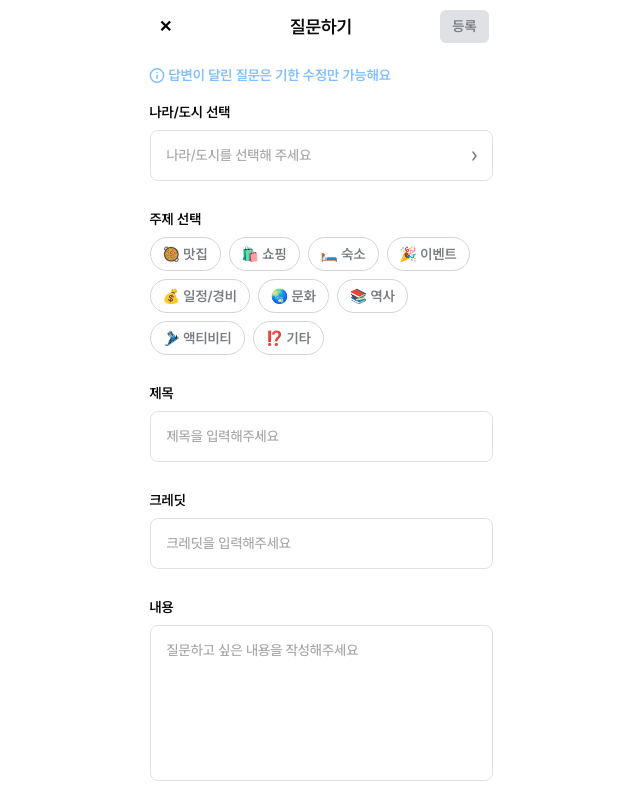
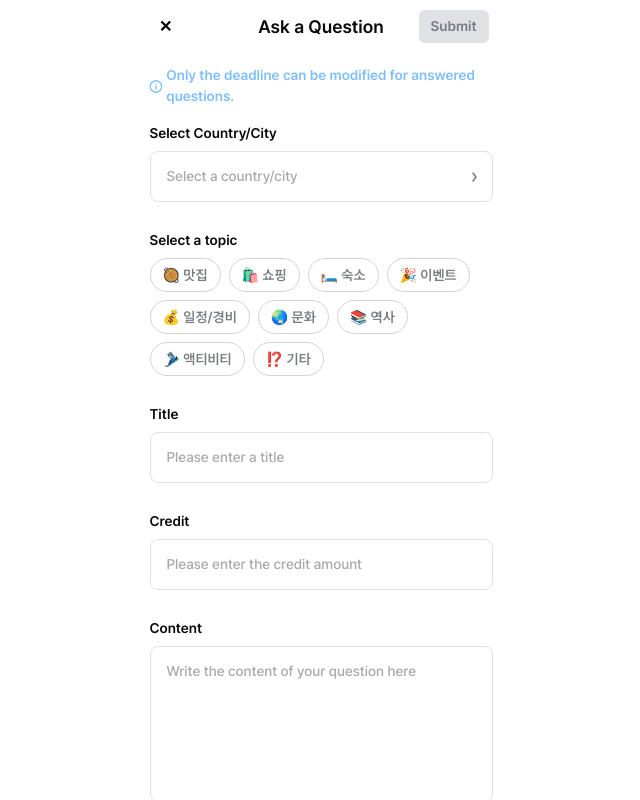
Before and after one commit to DevIruka/trip-connect, a Next.js app: page /request in a window 1280 px wide. Shown: the whole page, without its empty margins (319-959 px from the left). Built offline with nearby package versions, Linux system fonts and the light colour scheme; no server answers.

Commit message:
🌐 transliation : request page 언어지원 수정

```diff
--- /dev/null
+++ b/public/locales/en/request.json
@@ -0,0 +1,28 @@
+{
+    "pageTitle": "Ask a Question",
+    "backButton": "Back",
+    "submitButton": "Submit",
+    "editButton": "Edit",
+    "countryCityLabel": "Select Country/City",
+    "countryCityPlaceholder": "Select a country/city",
+    "countryCityError": "Please select a country/city.",
+    "topicLabel": "Select a topic",
+    "topicError": "Please select a topic.",
+    "titleLabel": "Title",
+    "titlePlaceholder": "Please enter a title",
+    "titleError": "Title is required.",
+    "creditLabel": "Credit",
+    "creditPlaceholder": "Please enter the credit amount",
+    "creditErrorRequired": "Credit is required.",
+    "creditErrorMin": "Credit must be 0 or more.",
+    "contentLabel": "Content",
+    "contentPlaceholder": "Write the content of your question here",
+    "contentError": "Content is required.",
+    "dateLabel": "Deadline",
+    "datePlaceholder": "yyyy/mm/dd",
+    "calendarTitle": "Set a deadline for responses!",
+    "cancelButton": "Cancel",
+    "confirmButton": "Confirm",
+    "dateError": "Date is required.",
+    "restrictedMessage": "Only the deadline can be modified for answered questions."
+  }
--- a/src/app/request-edit/[request_id]/page.tsx
+++ b/src/app/request-edit/[request_id]/page.tsx
@@ -17,6 +17,7 @@ import {
 } from '@/utils/topics';
 import { LocationModal } from '@/components/LocationModalNew';
 import IconInfoCircle from '@/app/request/_components/icons/InfoCircle';
+import { useTranslation } from 'react-i18next';
 
 type nation = {
   continent: string;
@@ -25,6 +26,7 @@ type nation = {
 };
 
 const EditRequestPage: React.FC = () => {
+  const { t } = useTranslation('request');
   const { request_id } = useParams();
   const router = useRouter();
 
@@ -180,35 +182,35 @@ const EditRequestPage: React.FC = () => {
           ✕
         </button>
         <h1 className="text-lg font-semibold absolute left-1/2 transform -translate-x-1/2">
-          질문하기
+          {t('pageTitle')}
         </h1>
         <button
           onClick={handleSubmit(onSubmit)}
           className="h-8 px-3 py-1.5 bg-[#0582ff] rounded-md justify-center items-center gap-2.5 inline-flex text-white text-sm font-semibold"
           disabled={false}
         >
-          수정하기
+          {t('editButton')}
         </button>
       </div>
 
       <div className="flex items-center gap-[4px] text-[#80BFFF] text-[14px] font-semibold px-[15px] pt-[12px]">
         <IconInfoCircle />
-        <span>답변이 달린 질문은 기한 수정만 가능해요</span>
+        <span>{t('restrictedMessage')}</span>
       </div>
 
       <div className="p-[20px_15px_31px_20px]">
         <div className="mb-[28px]">
           <label className="block text-sm font-semibold mb-2">
-            나라/도시 선택
+            {t('countryCityLabel')}
           </label>
           <div className="relative">
             <input
               type="text"
               value={`${selectedLocation.country}, ${selectedLocation.city}`}
               readOnly
-              placeholder="나라/도시를 선택하세요"
+              placeholder={t('countryCityPlaceholder')}
               {...register('country_city', {
-                required: '나라/도시를 선택하세요.',
+                required: t('countryCityError'),
               })}
               className={`w-full py-[14px] px-[16px] border ${
                 errors.country_city ? 'border-red-500' : 'border-gray-300'
@@ -235,7 +237,7 @@ const EditRequestPage: React.FC = () => {
         </div>
 
         <div className="mb-[28px]">
-          <label className="block text-sm font-medium mb-2">주제 선택</label>
+          <label className="block text-sm font-medium mb-2">{t('topicLabel')}</label>
           <TopicSelector
             topics={[
               '맛집',
--- a/src/app/request/_components/FormFields.tsx
+++ b/src/app/request/_components/FormFields.tsx
@@ -13,6 +13,7 @@ import { format } from 'date-fns';
 import { DayPicker } from 'react-day-picker';
 import 'react-day-picker/dist/style.css';
 import CalendarIcon from './icons/CalendarIcon';
+import { useTranslation } from 'react-i18next';
 
 type Props = {
   register: UseFormRegister<FormInputs>;
@@ -35,6 +36,7 @@ const FormFields: React.FC<Props> = ({
   setValue,
   disabledFields,
 }) => {
+  const { t } = useTranslation('request');
   const [isCalendarOpen, setIsCalendarOpen] = useState(false);
   const [selectedDate, setSelectedDate] = useState<Date | undefined>(
     watch('date_end') ? new Date(String(watch('date_end'))) : undefined,
@@ -77,11 +79,13 @@ const FormFields: React.FC<Props> = ({
     <>
       <div className="flex flex-col gap-[28px]">
         <div className="flex flex-col items-start gap-[8px]">
-          <label className="text-sm font-semibold text-[13px]">제목</label>
+          <label className="text-sm font-semibold text-[13px]">
+            {t('titleLabel')}
+          </label>
           <input
             type="text"
-            placeholder="제목을 입력해주세요"
-            {...register('title', { required: '제목을 입력해주세요' })}
+            placeholder={t('titlePlaceholder')}
+            {...register('title', { required: t('titleError') })}
             disabled={disabledFields.title}
             className={`w-full px-[16px] py-[14px] border rounded-[8px] text-[14px] font-medium focus:outline-none placeholder:text-[14px] placeholder:font-medium ${
               disabledFields.title
@@ -95,15 +99,17 @@ const FormFields: React.FC<Props> = ({
         </div>
 
         <div className="flex flex-col items-start gap-[8px]">
-          <label className="text-sm font-semibold text-[13px]">크레딧</label>
+          <label className="text-sm font-semibold text-[13px]">
+            {t('creditLabel')}
+          </label>
           <input
             type="number"
-            placeholder="크레딧을 입력해주세요"
+            placeholder={t('creditPlaceholder')}
             {...register('credit', {
-              required: '크레딧을 입력해주세요',
+              required: t('creditErrorRequired'),
               min: {
                 value: 0,
-                message: '크레딧은 0 이상이어야 합니다.',
+                message: t('creditErrorMin'),
               },
             })}
             disabled={disabledFields.credit}
@@ -119,11 +125,13 @@ const FormFields: React.FC<Props> = ({
         </div>
 
         <div className="flex flex-col items-start gap-[8px]">
-          <label className="text-sm font-semibold text-[13px]">내용</label>
+          <label className="text-sm font-semibold text-[13px]">
+            {t('contentLabel')}
+          </label>
           <textarea
-            placeholder="질문하고 싶은 내용을 작성해주세요"
+            placeholder={t('contentPlaceholder')}
             {...register('content', {
-              required: '내용을 입력해주세요.',
+              required: t('contentError'),
             })}
             disabled={disabledFields.content}
             onInput={handleInputResize} // 입력 시 높이 조정
@@ -142,7 +150,9 @@ const FormFields: React.FC<Props> = ({
         </div>
 
         <div className="flex flex-col items-start gap-[8px]">
-          <label className="text-sm font-semibold text-[13px]">기한</label>
+          <label className="text-sm font-semibold text-[13px]">
+            {t('dateLabel')}
+          </label>
           <div className="relative w-full">
             <input
               type="text"
@@ -164,7 +174,7 @@ const FormFields: React.FC<Props> = ({
                 {/* 헤더 */}
                 <div className="flex justify-between items-center mb-4">
                   <h2 className="text-[16px] font-semibold text-[#757575]">
-                    답변 받을 기한을 설정해주세요!
+                    {t('calendarTitle')}
                   </h2>
                   <button
                     type="button"
@@ -211,14 +221,14 @@ const FormFields: React.FC<Props> = ({
                     className="w-[72px] h-[48px] px-[12px] py-[6px] border border-[#DFE1E5] rounded-[12px] text-[#333] text-[14px] font-semibold"
                     onClick={handleCancel}
                   >
-                    취소
+                    {t('cancelButton')}
                   </button>
                   <button
                     type="button"
                     className="flex-1 h-[48px] px-[12px] py-[6px] bg-[#0582FF] rounded-[12px] text-white text-[14px] font-semibold"
                     onClick={handleConfirm}
                   >
-                    등록하기
+                    {t('confirmButton')}
                   </button>
                 </div>
               </div>
--- a/src/app/request/page.tsx
+++ b/src/app/request/page.tsx
@@ -15,8 +15,10 @@ import {
 import { useUserStore } from '@/store/userStore';
 import { LocationModal } from '../../components/LocationModalNew';
 import IconInfoCircle from './_components/icons/InfoCircle';
+import { useTranslation } from 'react-i18next';
 
 const RequestPage: React.FC = () => {
+  const { t } = useTranslation('request');
   const {
     register,
     handleSubmit,
@@ -87,7 +89,7 @@ const RequestPage: React.FC = () => {
             <span className="font-semibold">✕</span>
           </button>
           <h1 className="text-lg font-semibold absolute left-1/2 transform -translate-x-1/2">
-          질문하기
+            {t('pageTitle')}
           </h1>
           <button
             onClick={handleSubmit(onSubmit)}
@@ -108,18 +110,18 @@ const RequestPage: React.FC = () => {
                 : 'bg-[#DFE1E5] text-[#797C80] cursor-not-allowed'
             }`}
           >
-            등록
+            {t('submitButton')}
           </button>
         </div>
 
         <div className="flex items-center gap-[4px] text-[#80BFFF] text-[14px] font-semibold px-[15px] pt-[12px]">
           <IconInfoCircle />
-          <span>답변이 달린 질문은 기한 수정만 가능해요</span>
+          <span>{t('restrictedMessage')}</span>
         </div>
 
         <form className="p-4 space-y-[28px]">
           <div className="flex flex-col items-start gap-[8px]">
-            <label className="text-sm font-semibold ">나라/도시 선택</label>
+            <label className="text-sm font-semibold ">{t('countryCityLabel')}</label>
             <div className="relative w-full">
               <div className="w-full px-[16px] py-[14px] border border-[#DFE1E5] rounded-[8px] flex items-center bg-white">
                 <input
@@ -129,10 +131,10 @@ const RequestPage: React.FC = () => {
                       ? `${selectedLocation.country}, ${selectedLocation.city}`
                       : ''
                   }
-                  placeholder="나라/도시를 선택해 주세요"
+                  placeholder={t('countryCityPlaceholder')}
                   readOnly
                   {...register('country_city', {
-                    required: '나라/도시를 선택하세요.',
+                    required: t('countryCityError'),
                   })}
                   className="w-full text-[14px] font-medium placeholder-[#A9A9A9] bg-transparent focus:outline-none"
                   onClick={() => {
@@ -167,7 +169,7 @@ const RequestPage: React.FC = () => {
           </div>
 
           <div className="flex flex-col items-start gap-[8px]">
-            <label className="text-sm font-semibold ">주제 선택</label>
+            <label className="text-sm font-semibold ">{t('topicLabel')}</label>
             <TopicSelector
               topics={[
                 '맛집',
```
Also changed, not shown: public/locales/ko/request.json (added, +28 -0 lines).
